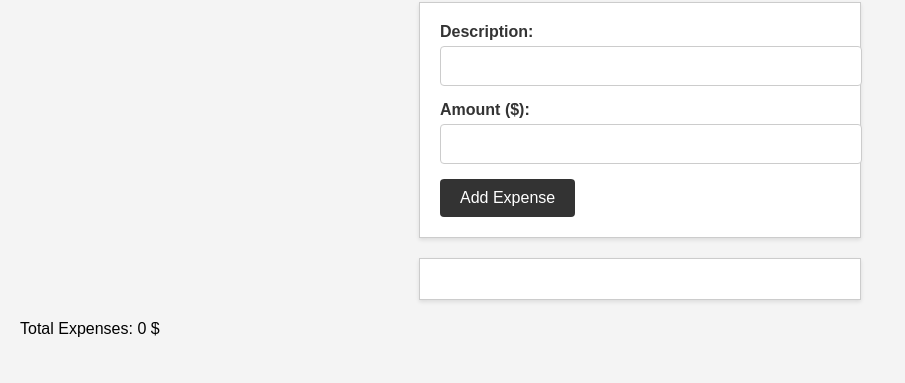
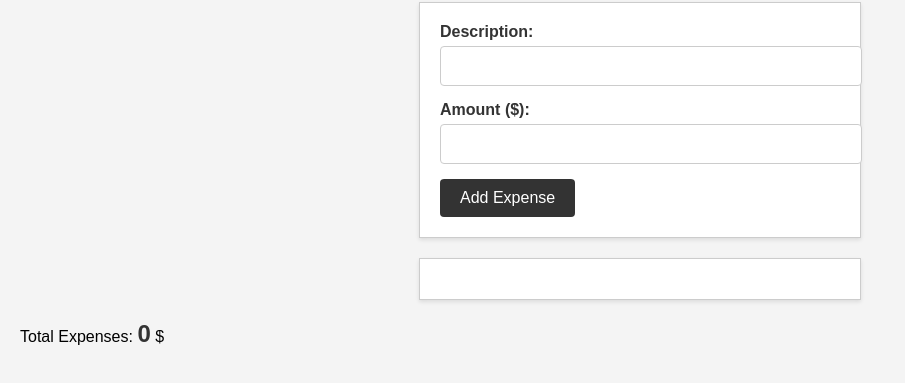
Before and after one commit to Kenneth732/ExpenseTracker, a plain HTML site: page index.html in a window 1280 px wide. Shown: the part 75-458 px from the top of the page, without its empty margins (0-905 px from the left). Drawn offline with Linux system fonts and the light colour scheme.

Commit message:
totalExp.....sty

```diff
--- a/static/css/style.css
+++ b/static/css/style.css
@@ -84,3 +84,9 @@ button[type="button"] {
 button[type="button"]:hover {
     background-color: #c0392b;
 }
+
+#totalExpenses {
+    font-size: 24px;
+    font-weight: bold;
+    color: #333;
+}
```
